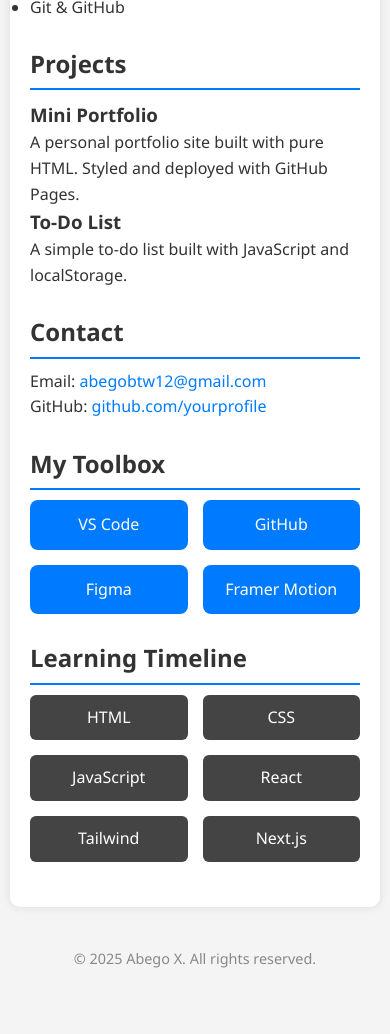
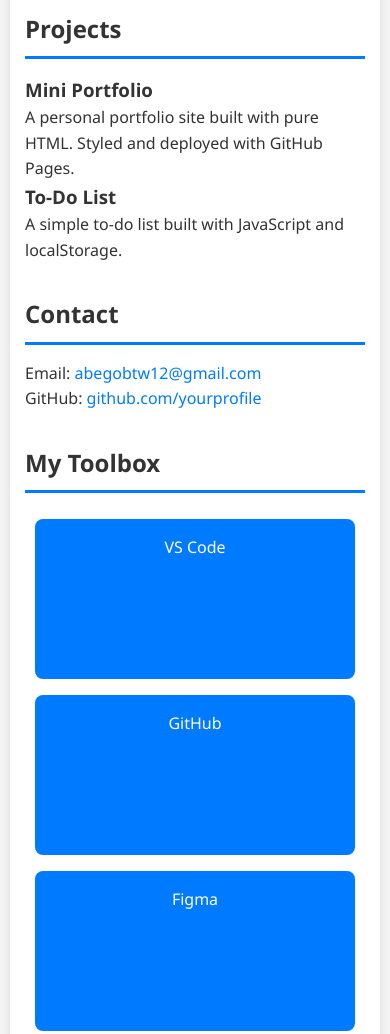
Before and after one commit to AbegoX1/resume-project, a plain HTML site: page index.html in a window 390 px wide. Shown: the part 638-1672 px from the top of the page. Before the commit the page ends 1618 px from the top, so only its background shows below. Drawn offline with Linux system fonts and the light colour scheme.

Commit message:
Mkae site responsive for mobile and tablets (DAy 5)

```diff
--- a/style.css
+++ b/style.css
@@ -9,7 +9,8 @@ body {
     background-color: #f4f4f4;
     color: #333;
     line-height: 1.6;
-    padding: 10px;
+    padding: 2vw;
+    font-size: 1rem;
   }
 
   a {
@@ -23,9 +24,8 @@ a:hover {
 
   header {
     text-align: center;
-    margin-bottom: 30px;
+    margin-bottom: 4vh;
   }
-
 
   header h1 {
     font-size: 2.5rem;
@@ -33,7 +33,7 @@ header h1 {
   }
 
   header p {
-    font-size: 2rem;
+    font-size: 1.5rem;
     color: #555;
   }
 
@@ -41,88 +41,100 @@ nav ul {
     display: flex;
     justify-content: center;
     list-style: none;
-    margin-bottom: 20px;
-    gap: 10px;
+    margin-bottom: 2vh;
+    gap: 1rem;
     flex-direction: column;
-
+    align-items: center;
   }
 
   main {
-    max-width: 800px;
+    max-width: 50rem;
     margin: 0 auto;
     background: #fff;
-    padding: 20px;
-    border-radius: 10px;
-    box-shadow: 0 0 10px rgba(0,0,0,0.1);
+    padding: 2rem;
+    border-radius: 0.6rem;
+    box-shadow: 0 0 0.6rem rgba(0, 0, 0, 0.1);
   }
 
   section {
-    margin-bottom: 25px;
+    margin-bottom: 2rem;
   }
 
-
   section h2 {
-    border-bottom: 2px solid #007bff;
-    padding-bottom: 5px;
-    margin-bottom: 10px;
+    border-bottom: 0.2rem solid #007bff;
+    padding-bottom: 0.5rem;
+    margin-bottom: 1rem;
   }
 
   footer {
     text-align: center;
-    margin-top: 40px;
+    margin-top: 4vh;
     font-size: 0.9rem;
     color: #888;
   }
 
+  /* Flexbox Demo */
   .flexbox-demo .tools {
     display: flex;
     flex-wrap: wrap;
     justify-content: center;
-    gap: 15px;
-    margin-top: 10px;
+    gap: 1rem;
+    margin-top: 1rem;
   }
 
   .tool {
     background-color: #007bff;
     color: white;
-    padding: 12px 16px;
-    border-radius: 8px;
+    padding: 1rem 1.5rem;
+    border-radius: 0.5rem;
     text-align: center;
-    flex: 1 1 150px;
-
+    flex: 1 1 10rem;
+    font-size: 1rem;
   }
 
+  /* Grid Demo */
   .grid-demo .timeline {
     display: grid;
-    grid-template-columns: repeat(auto-fit, minmax(120px, 1fr));
-    gap: 15px;<section class="flexbox-demo">
-    <h2>My Toolbox</h2>
-    <div class="tools">
-        <div class="tool">VS Code</div>
-        <div class="tool">GitHub</div>
-        <div class="tool">Figma</div>
-        <div class="tool">Framer Motion</div>
-    </div>
-</section>
-
-<section class="grid-demo">
-    <h2>Learning Timeline</h2>
-    <div class="timeline">
-        <div>HTML</div>
-        <div>CSS</div>
-        <div>JavaScript</div>
-        <div>React</div>
-        <div>Tailwind</div>
-        <div>Next.js</div>
-    </div>
-</section>
-    margin-top: 10px;
+    grid-template-columns: repeat(auto-fit, minmax(8rem, 1fr));
+    gap: 1rem;
+    margin-top: 1rem;
   }
 
   .timeline div {
     background-color: #444;
     color: #fff;
-    padding: 10px;
-    border-radius: 6px;
+    padding: 0.8rem;
+    border-radius: 0.4rem;
     text-align: center;
   }
+
+@media (max-width: 768px) {
+    body {
+        padding: 10px;
+    }
+
+    header h1 {
+        font-size: 2rem;
+    }
+
+    nav ul {
+        flex-direction: column;
+        align-items: center;
+    }
+
+    .tools,
+    .timeline {
+        grid-template-columns: 1fr;
+        flex-direction: column;
+    }
+
+    .tools,
+    .timeline div {
+        font-size: 0.05rem;
+        padding: 10px;
+    }
+
+    main {
+        padding: 15px;
+    }
+}
```
Lines whose indentation alone changed are shown as unchanged.
